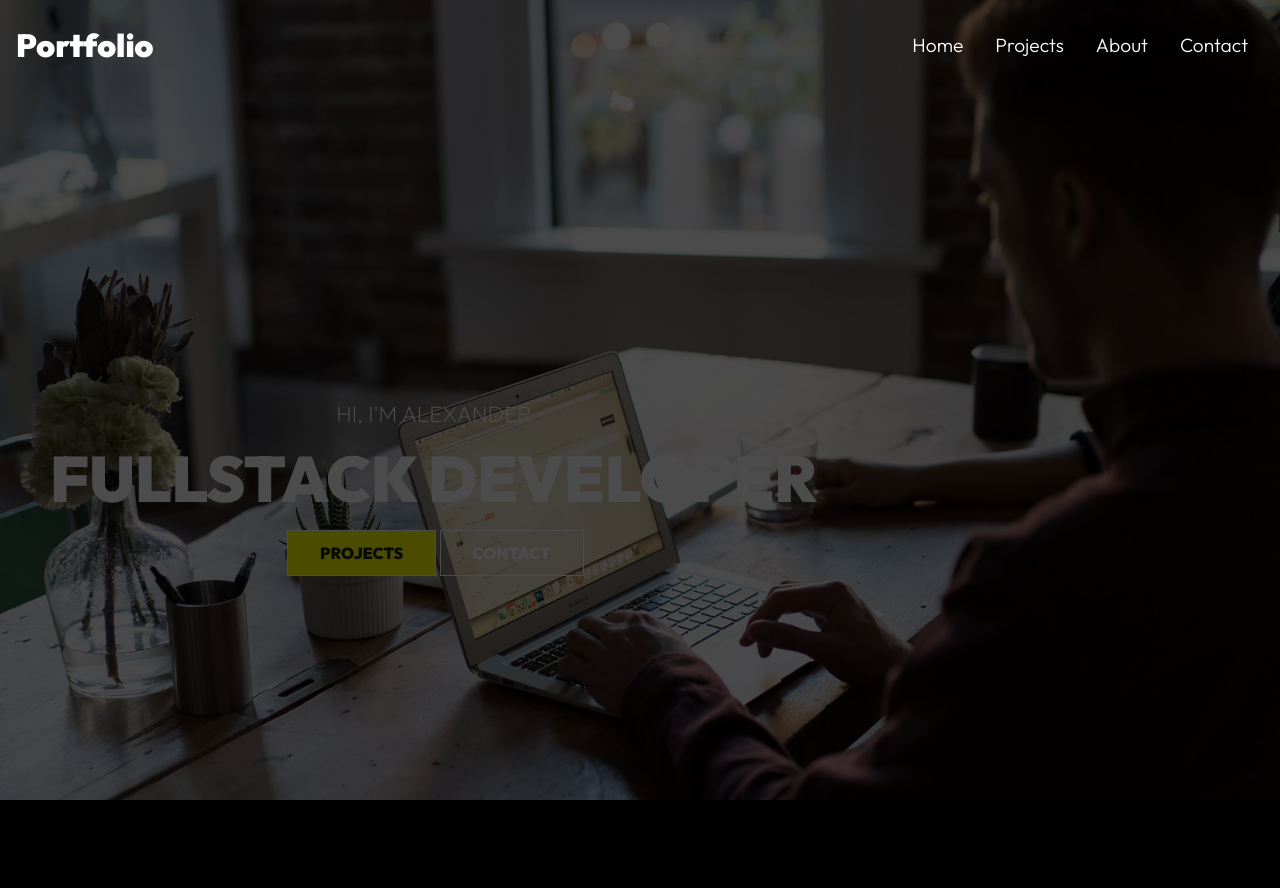
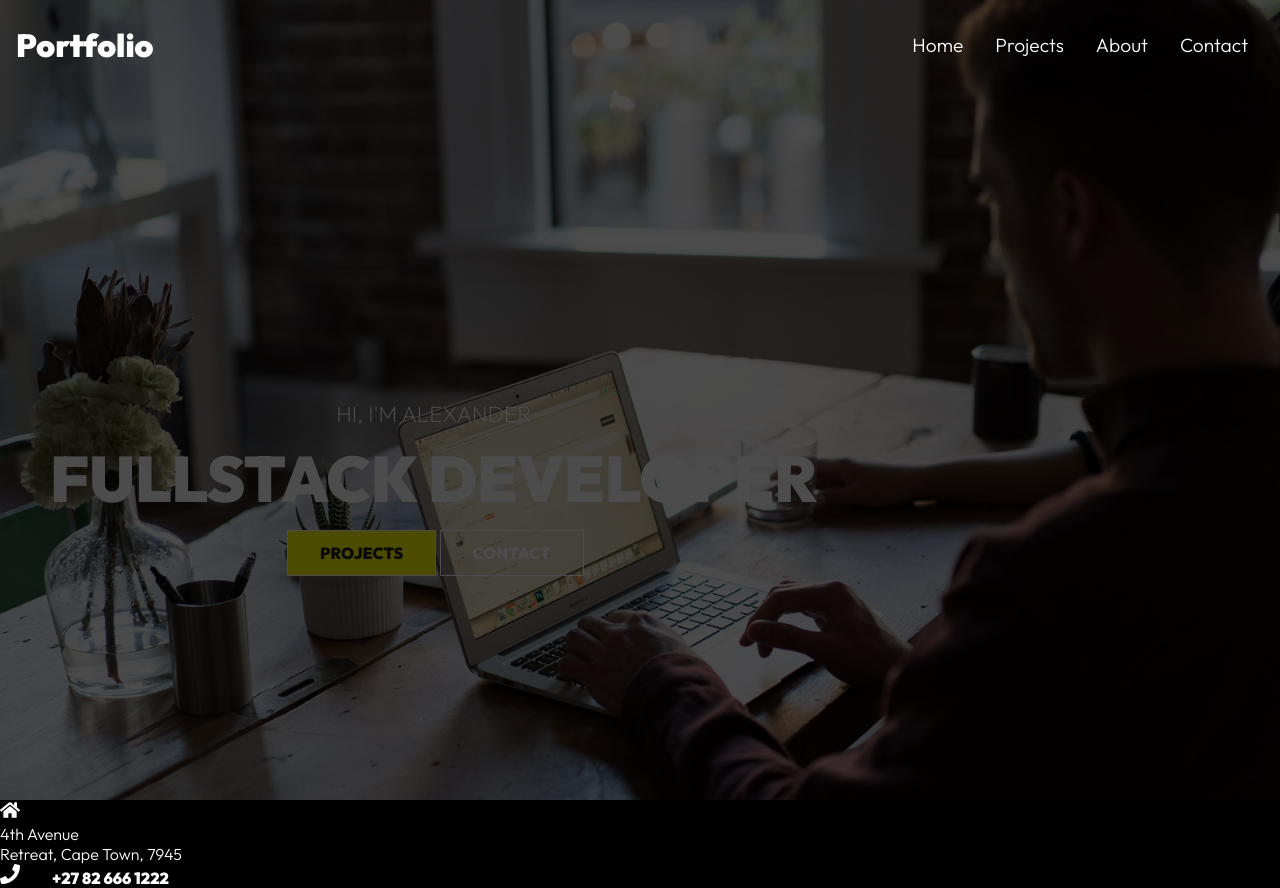
Before and after one commit to MSUMBA-art/-project-portfolio, a React (Create React App) app: page / in a window 1280 px wide. Before the commit the page ends 804 px from the top, so only its background shows below. Built offline with nearby package versions, Linux system fonts and the light colour scheme.

Commit message:
added footer

```diff
--- /dev/null
+++ b/src/components/Footer.jsx
@@ -0,0 +1,55 @@
+import "./footer.css";
+
+import React from "react";
+import { FaHome, FaPhone } from "react-icons/fa";
+
+const Footer = () => {
+  return (
+    <div className="footer">
+      <div className="footer-container">
+        <div className="left">
+          <div className="location">
+            <FaHome
+              size={20}
+              style={{
+                color: "white",
+                marginRight: "2rem",
+              }}
+            />
+            <div>
+              <p>4th Avenue</p>
+              <p>Retreat, Cape Town, 7945</p>
+            </div>
+            <div className="phone">
+              <h4>
+                <FaPhone
+                  size={20}
+                  style={{
+                    color: "white",
+                    marginRight: "2rem",
+                  }}
+                />
+                +27 82 666 1222
+              </h4>
+            </div>
+            {/* <div className="email">
+              <h4>
+                <FaMail
+                  size={20}
+                  style={{
+                    color: "white",
+                    marginRight: "2rem",
+                  }}
+                />
+                msumba83@gmail.com
+              </h4>
+            </div> */}
+          </div>
+        </div>
+        <div className="right"></div>
+      </div>
+    </div>
+  );
+};
+
+export default Footer;
--- a/src/index.css
+++ b/src/index.css
@@ -45,7 +45,7 @@ ul {
 }
 
 .btn:hover {
-  background-color: rgba(232, 217, 217);
-  color: white;
+  background: rgba(255, 255, 255, 0.2);
+  color: #fff;
   transition: 0.3s;
 }
--- a/src/routes/Home.jsx
+++ b/src/routes/Home.jsx
@@ -1,12 +1,14 @@
 import React from 'react'
 import Navbar from '../components/Navbar';
 import HeroImg from '../components/HeroImg';
+import Footer from '../components/Footer';
 
 function Home() {
   return (
     <div>
       <Navbar />
       <HeroImg />
+      <Footer />
     </div>
   )
 }
```
Also changed, not shown: src/components/footer.css (added).
